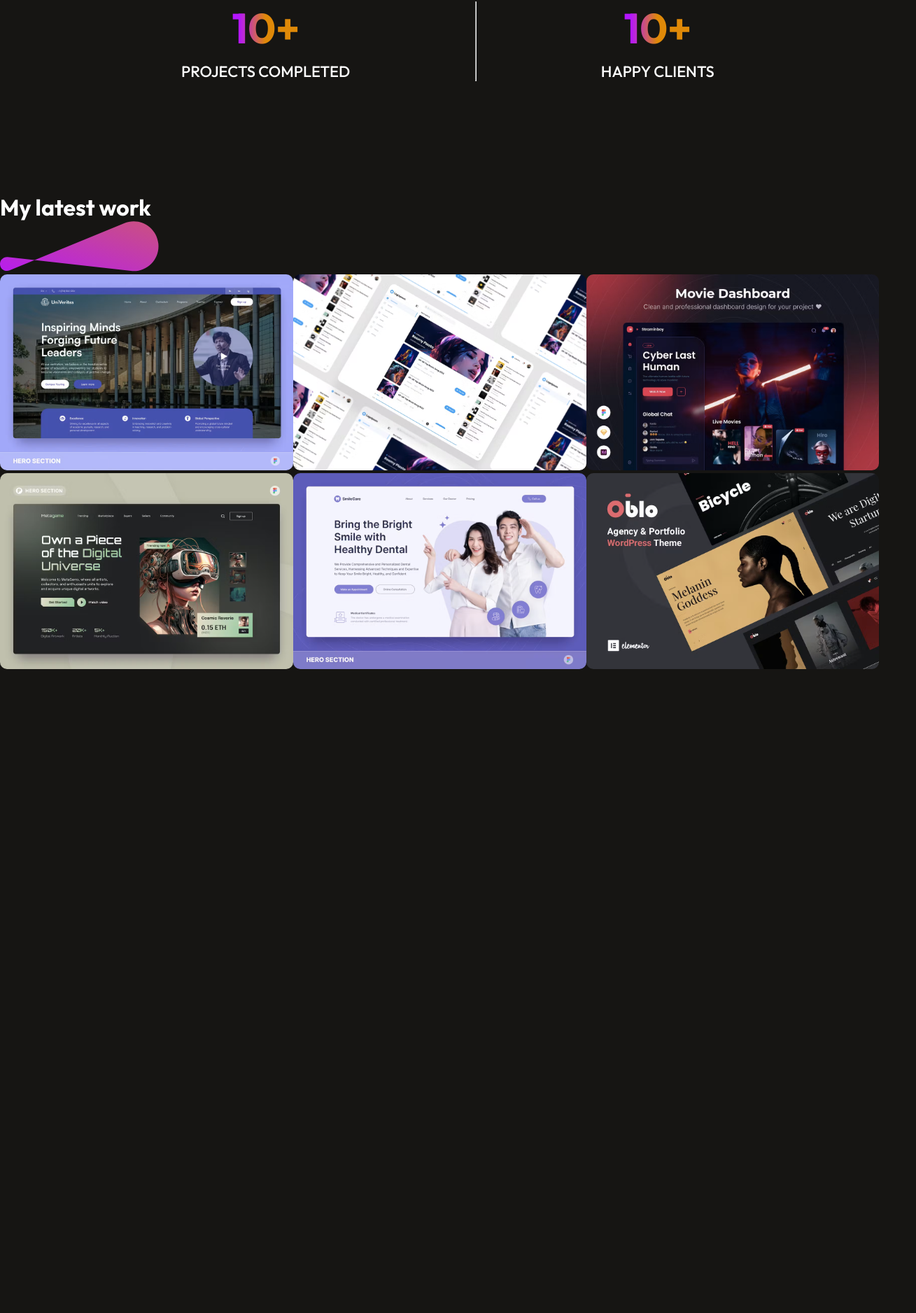
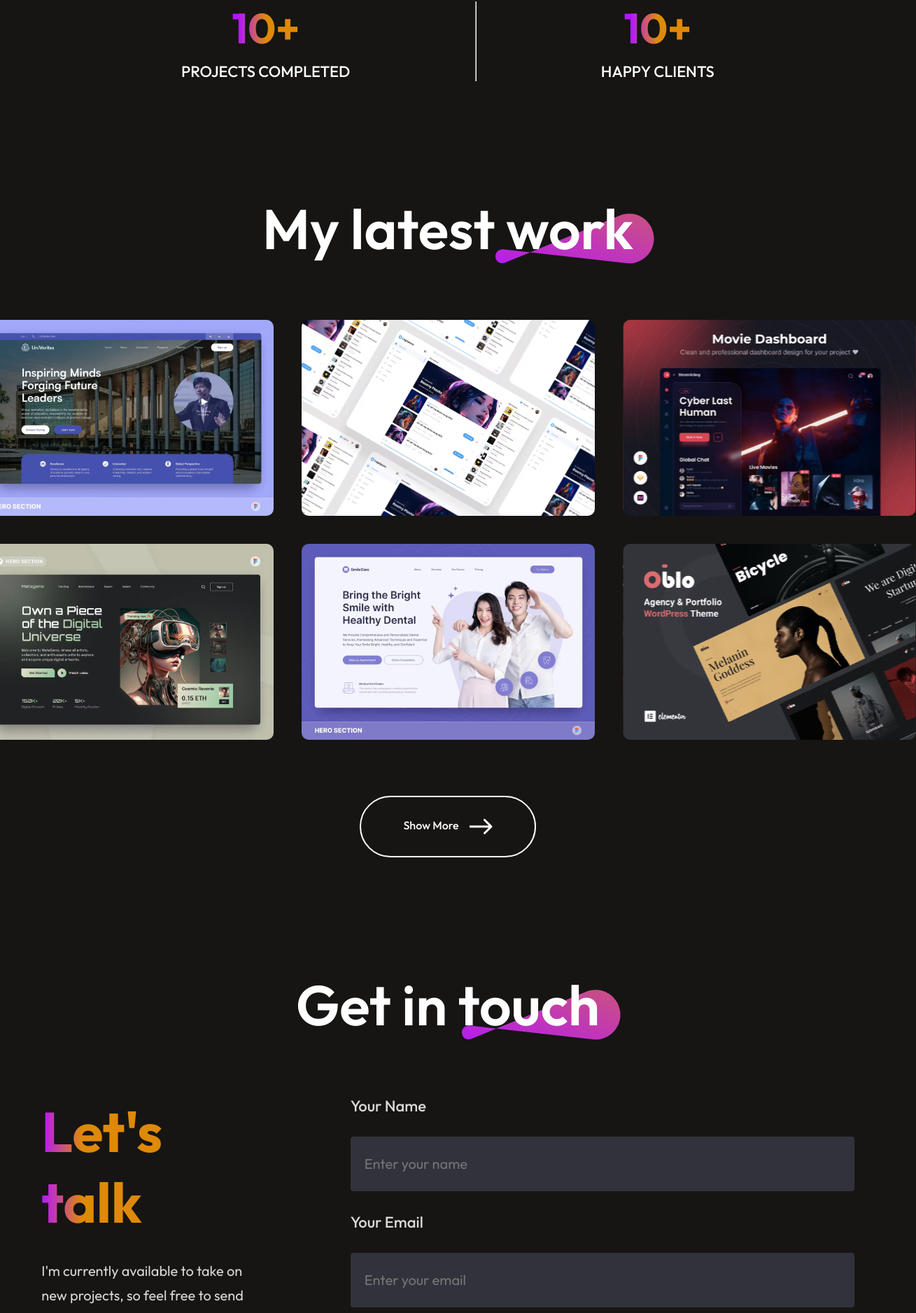
Before and after one commit to GehanFonseka/GehanFonseka.github.io, a React (Vite) app: page / in a window 1280 px wide. Shown: the part 1806-3682 px from the top of the page at 70% size, 1309 px wide, since content can reach past the window. Before the commit the page ends 2766 px from the top, so only its background shows below. Built offline with nearby package versions, Linux system fonts and the light colour scheme.

Commit message:
complete home page

```diff
--- a/src/App.jsx
+++ b/src/App.jsx
@@ -3,6 +3,9 @@ import Navbar from './Components/Navbar/Navbar'
 import Hero from './Components/Navbar/Hero/Hero'
 import About from './Components/Navbar/About/About'
 import MyWork from './Components/MyWork/MyWork'
+import Contact from './Components/Contact/Contact'
+import Footer from './Components/Footer/Footer'
+
 
 const App = () => {
   return (
@@ -11,6 +14,8 @@ const App = () => {
       <Hero/>
       <About/>
       <MyWork/>
+      <Contact/>
+      <Footer/>
     </div>
   )
 }
--- /dev/null
+++ b/src/Components/Contact/Contact.css
@@ -0,0 +1,121 @@
+.contact{
+    display: flex;
+    flex-direction: column;
+    align-items: center;
+    justify-content: center;
+    gap: 80px;
+    margin: 80px 170px;
+
+}
+
+.contact-title{
+    position: relative;
+}
+
+.contact-title h1{
+    padding: 0px 30px;
+    font-size: 80px;
+    font-weight: 600;
+}
+
+.contact-title img{
+    position: absolute;
+    bottom: 0;
+    right: 0;
+    z-index: -1;
+}
+
+.contact-section{
+    display: flex;
+    gap: 150px;
+}
+
+.contact-left{
+    display: flex;
+    flex-direction: column;
+    gap: 30px;
+}
+
+.contact-left h1{
+    font-size: 80px;
+    font-weight: 700;
+    background: linear-gradient(270deg, #df8908 80%, #B415FF 100%);
+    background-clip: text;
+    -webkit-background-clip: text;
+    -webkit-text-fill-color: transparent;
+
+}
+
+.contact-left p{
+    max-width: 550px;
+    color: #d8d8d8;
+    font-size: 20px;
+    line-height: 35px;
+}
+
+.contact-details{
+    display: flex;
+    flex-direction: column;
+    color: #d8d8d8;
+    gap: 30px;
+    font-size: 22px;
+}
+
+.contact-detail{
+    display: flex;
+    align-items: center;
+    gap: 20px;
+}
+
+.contact-right{
+    display: flex;
+    flex-direction: column;
+    align-items: start;
+    gap: 30px;
+}
+
+.contact-right label{
+    color: #d8d8d8;
+    font-size: 22px;
+    font-weight: 500;
+}
+
+.contact-right input{
+    border: none;
+    width: 700px;
+    height: 78px;
+    padding-left: 20px;
+    border-radius: 4px;
+    background: #32323c;
+    color: #a0a0a0;
+    font-family: Outfit;
+    font-size: 20px;
+}
+
+.contact-right textarea{
+    width: 650px;
+    border: none;
+    padding: 25px;
+    border-radius: 4px;
+    background: #32323c;
+    color: #a0a0a0;
+    font-family: Outfit;
+    font-size: 20px;
+}
+
+.contact-submit{
+    border: none;
+    color: white;
+    border-radius: 50px;
+    background: linear-gradient(264deg,#DF8908 -5.09%, #B415FF 106.28%);
+    font-size: 22px;
+    padding: 20px 60px;
+    margin-bottom: 50px;
+    cursor:pointer;
+    transition: 0.3s;
+}
+
+.contact-submit:hover{
+    transform:scale(1.1);
+    transition: 0.3s;
+}
--- /dev/null
+++ b/src/Components/Contact/Contact.jsx
@@ -0,0 +1,50 @@
+import React from 'react';
+import './Contact.css';
+import mail_icon from '../../assets/mail_icon.svg';
+import location_icon from '../../assets/location_icon.svg';
+import call_icon from '../../assets/call_icon.svg';
+import theme_pattern from '../../assets/theme_pattern.svg';
+
+
+const Contact = () => {
+    return (
+        <div className='contact'>
+            <div className="contact-title">
+                <h1>Get in touch</h1>
+                <img src={theme_pattern} alt="Theme Pattern" />
+            </div>
+            <div className="contact-section">
+                <div className="contact-left">
+                    <h1>Let's talk</h1>
+                    <p>I'm currently available to take on new projects, so feel free to send me a message about anything that you want me to work on. You can contact me anytime.</p>
+                    <div className="contact-details">
+                        <div className="contact-detail">
+                            <img src={mail_icon} alt="Mail Icon" />
+                            <p>gehanfonseka@gmail.com</p>
+                        </div>
+                        <div className="contact-detail">
+                            <img src={call_icon} alt="Call Icon" />
+                            <p>077-5591143</p>
+                        </div>
+                        <div className="contact-detail">
+                            <img src={location_icon} alt="Location Icon" />
+                            <p>Colombo, Sri Lanka</p>
+                        </div>
+                    </div>
+                </div>
+                <form className="contact-right">
+                    <label htmlFor="">Your Name</label>
+                    <input type="text" placeholder='Enter your name' name='name' />
+                    <label htmlFor="">Your Email</label>
+                    <input type="email" placeholder='Enter your email' name='email' />
+                    <label htmlFor="">Write your messege here</label>
+                    <textarea name="messege"  rows="10" placeholder='Enter your messsege'></textarea>
+                    <button type='submit' className="contact-submit">Submit now</button>
+                </form>
+            </div>
+        </div>
+    );
+}
+
+
+export default Contact
--- /dev/null
+++ b/src/Components/Footer/Footer.css
@@ -0,0 +1,80 @@
+.footer-top-left img {
+    margin-top: auto;
+    width: 150px; /* Ensure you have px for units */
+    height: 107px; /* Ensure you have px for units */
+}
+
+.footer{
+    margin: 50px 170px;
+    display: flex;
+    flex-direction: column;
+    gap: 30px;
+
+}
+
+.footer-top{
+    display: flex;
+    justify-content: space-between;
+}
+
+.footer-top-left p{
+    font-size: 20px;
+    max-width: 400px;
+
+}
+
+.footer-top-right{
+    display: flex;
+    margin-top: 90px;
+    align-items: center;
+    gap: 35px;
+}
+
+.footer-email-input{
+    display: flex;
+    gap: 30px;
+    padding: 20px 30px;
+    border-radius: 50px;
+    background: #32323B;
+    padding-right: 80px;
+
+}
+
+.footer-email-input input{
+    outline: none;
+    border: none;
+    background: transparent;
+    color: #a0a0a0;
+    font-family: Outfit;
+    font-size: 18px;
+}
+
+.footer-subscribe{
+
+    font-size: 20px;
+    padding: 22px 50px;
+    border-radius: 50px;
+    background: linear-gradient(264deg,#DF8908 -5.09%, #B415FF 106.28%);
+    transition: 0.3s;
+}
+
+.footer-bottom{
+    display: flex;
+    justify-content: space-between;
+    font-size: 18px;
+}
+
+.footer-bottom-right{
+    display: flex;
+    gap: 50px;
+    margin-bottom: 50px;
+}
+
+.footer-email-input:hover{
+    border: 2px solid white;
+}
+
+.footer-subscribe:hover{
+    transform: scale(1.1);
+    transition: 0.3s;
+}
--- /dev/null
+++ b/src/Components/Footer/Footer.jsx
@@ -0,0 +1,37 @@
+import React from 'react'
+import './Footer.css'
+import footer_logo from '../../assets/Logo2.png'
+import user_icon from '../../assets/user_icon.svg'
+
+const Footer = () => {
+  return (
+    <div className='footer'>
+        <div className="footer-top">
+            <div className="footer-top-left">
+                <img src={footer_logo} alt="" />
+                <p>I am a software developer,a dedicated and enthusiastic Undergraduate Student at SLIIT.</p>
+            </div>
+            <div className="footer-top-right">
+                <div className="footer-email-input">
+                    <img src={user_icon} alt="" />
+                    <input type="email" placeholder='Enter your email' />
+                </div>
+                <div className="footer-subscribe">Subscribe</div>
+            </div>
+        </div>
+        <hr/>
+        <div className="footer-bottom">
+            <p className="footer-bottom-left">© 2024 Gehan Fonseka. All rights reserved.</p>
+            <div className="footer-bottom-right">
+                <p>Term of Services</p>
+                <p>Privacy Policy</p>
+                <p>Connect with me</p>
+            </div>
+        </div>
+
+
+    </div>
+  )
+}
+
+export default Footer
--- a/src/Components/MyWork/MyWork.css
+++ b/src/Components/MyWork/MyWork.css
@@ -0,0 +1,70 @@
+.mywork{
+    display: flex;
+    flex-direction: column;
+    align-items: center;
+    justify-content: center;
+    gap: 80px;
+    margin: 80px 170px;
+}
+
+.mywork-title{
+    position: relative;
+}
+
+.mywork-title h1{
+    padding: 0px 30px;
+    font-size: 80px;
+    font-weight: 600;
+}
+
+.mywork-title img{
+    position: absolute;
+    bottom: 0;
+    right: 0;
+    z-index: -1;
+}
+
+.mywork-container{
+    display: grid;
+    grid-template-columns: 1fr 1fr 1fr;
+    gap: 40px;
+}
+
+.mywork-container img{
+    box-sizing: border-box;
+    width: 419px;
+    height: 280px;
+    transition: 0.3s;
+    cursor: pointer;
+}
+
+.mywork-container img:hover{
+    transform: scale(1.10);
+    border: 4px solid #ff00ff;
+    border-radius: 10px;
+    transition: 0.3s;
+}
+
+.mywork-showmore{
+    display: flex;
+    gap: 15px;
+    border-radius: 50px;
+    border: 2px solid white;
+    padding: 30px 60px;
+    font-size: 22px;
+    font-weight: 500;
+    margin-bottom: 80px;
+    transition: 0.6s;
+    cursor: pointer;
+
+}
+
+.mywork-showmore:hover{
+    gap: 30px;
+    transition: 0.6s;
+
+}
+
+.mywork-showmore p{
+    font-size:medium;
+}
--- a/src/Components/MyWork/MyWork.jsx
+++ b/src/Components/MyWork/MyWork.jsx
@@ -2,6 +2,7 @@ import React from 'react'
 import './MyWork.css'
 import theme_pattern from '../../assets/theme_pattern.svg'
 import mywork_data from '../../assets/mywork_data'
+import arrow_icon from '../../assets/arrow_icon.svg'
 
 const MyWork = () => {
   return (
@@ -11,15 +12,14 @@ const MyWork = () => {
         <img src={theme_pattern} alt="" />
       </div>
       <div className="mywork-container">
-            {mywork_data.map((work,index)=>{
+        {mywork_data.map((work, index) => {
           return <img key={index} src={work.w_img} alt="" />
         })}
-
       </div>
-
-
-
-
+      <div className="mywork-showmore">
+        <p>Show More</p>
+        <img src={arrow_icon} alt="" />
+      </div>
     </div>
   )
 }
--- a/src/Components/Navbar/About/About.jsx
+++ b/src/Components/Navbar/About/About.jsx
@@ -16,7 +16,7 @@ const About = () => {
                 </div>
                 <div className="about-right">
                     <div className="about-para">
-                        <p>I am an software developer,a dedicated and enthusiastic Undergraduate Student at SLIIT University</p>
+                        <p>I am a software developer,a dedicated and enthusiastic Undergraduate Student at SLIIT University</p>
                         <p> My passion for Software Development,I am committed to leveraging my academic knowledge and practical experiences to solve real-world challenges.</p>
                     </div>
                     <div className="about-skills">
```
Lines whose indentation alone changed are shown as unchanged.
